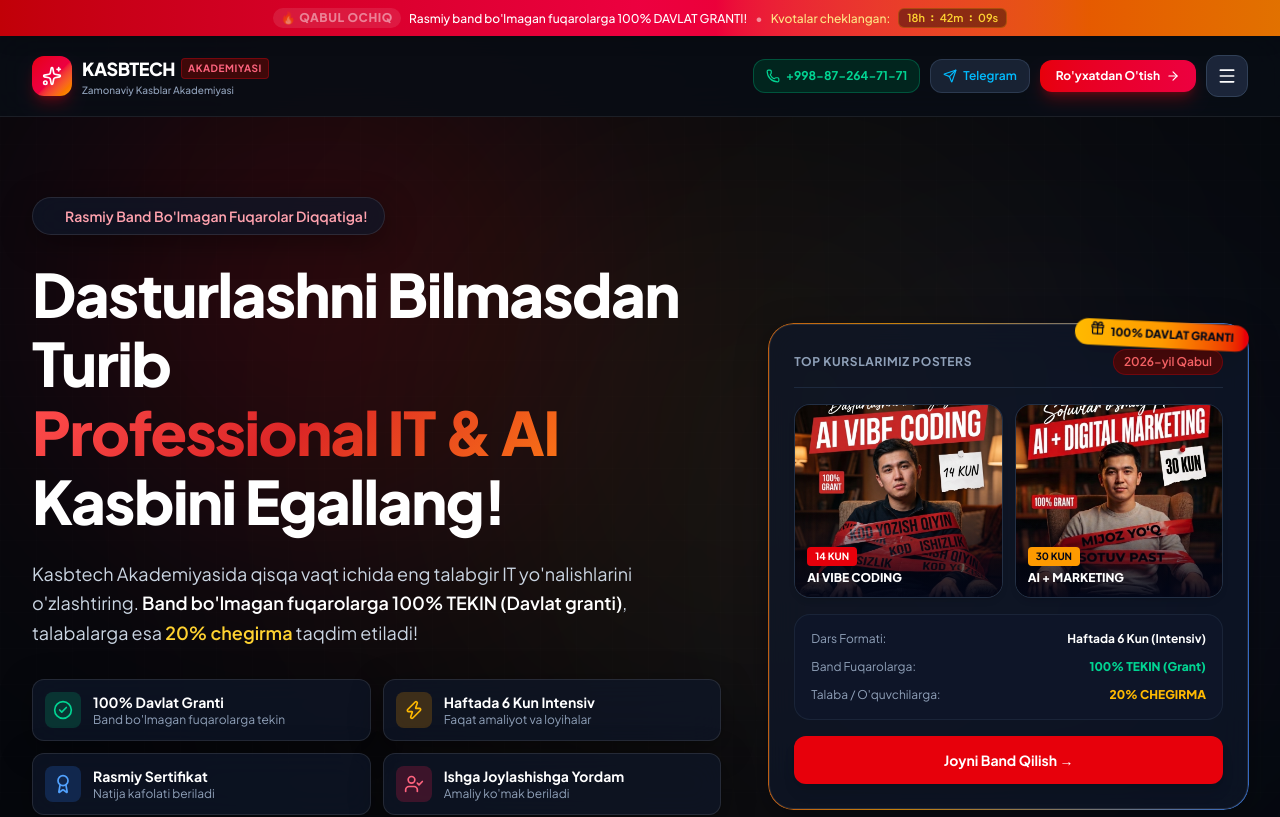
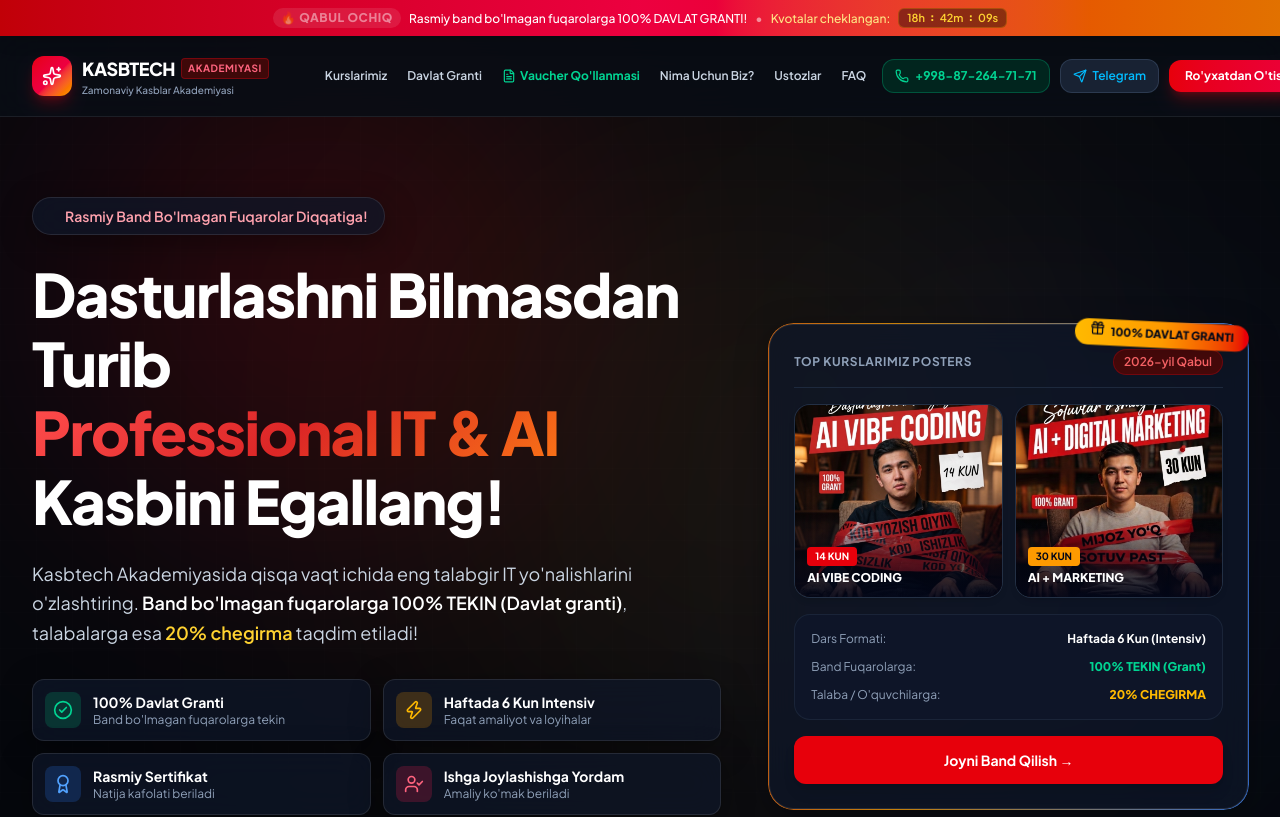
Before and after one commit to Javoxir0804/Kasbtech.uz, a React (Vite) app: page / in a window 1280 px wide. Shown: the top 817 px of the page. Built offline with nearby package versions, Linux system fonts and the light colour scheme.

Commit message:
Fix navbar header layout spacing, add mr-10 to logo, refine responsive breakpoints for zero overlap

```diff
--- a/src/App.jsx
+++ b/src/App.jsx
@@ -256,11 +256,11 @@
           <div className="flex items-center justify-between h-20 gap-4">
 
             {/* LOGO */}
-            <a href="#" className="flex items-center gap-2.5 group shrink-0">
+            <a href="#" className="flex items-center gap-2.5 group shrink-0 mr-6 xl:mr-10">
               <div className="w-10 h-10 rounded-xl bg-gradient-to-br from-red-600 via-rose-600 to-amber-500 flex items-center justify-center shadow-lg shadow-red-600/30 group-hover:scale-105 transition-transform shrink-0">
                 <Sparkles className="w-5 h-5 text-white" />
               </div>
-              <div className="flex flex-col">
+              <div className="flex flex-col shrink-0">
                 <div className="flex items-center gap-1.5">
                   <span className="font-extrabold text-lg tracking-tight text-white">KASBTECH</span>
                   <span className="text-[10px] px-1.5 py-0.5 rounded bg-red-950/90 text-rose-400 border border-red-800/60 font-bold uppercase tracking-wider shrink-0">AKADEMIYASI</span>
@@ -269,8 +269,8 @@
               </div>
             </a>
 
-            {/* NAV LINKS (Clean spacing for 2XL viewports) */}
-            <nav className="hidden 2xl:flex items-center gap-6 text-xs font-semibold text-slate-300 shrink-0">
+            {/* NAV LINKS (Visible on XL viewports 1280px+ with clear spacing) */}
+            <nav className="hidden xl:flex items-center gap-5 text-xs font-semibold text-slate-300 shrink-0">
               <a href="#kurslar" className="hover:text-red-400 transition-colors">Kurslarimiz</a>
               <a href="#grant" className="hover:text-red-400 transition-colors">Davlat Granti</a>
               <a href="#vaucher" className="hover:text-emerald-400 transition-colors text-emerald-400 font-bold flex items-center gap-1"><FileText className="w-3.5 h-3.5" /> Vaucher Qo'llanmasi</a>
@@ -307,10 +307,10 @@
                 <ArrowRight className="w-3.5 h-3.5" />
               </button>
 
-              {/* HAMBURGER BUTTON FOR SCREENS < 1536px (2xl:hidden) */}
+              {/* HAMBURGER BUTTON FOR SCREENS < 1280px (xl:hidden) */}
               <button
                 onClick={() => setIsMobileMenuOpen(!isMobileMenuOpen)}
-                className="2xl:hidden p-2.5 rounded-xl bg-slate-800/90 text-slate-200 hover:text-white border border-slate-700 transition-colors"
+                className="xl:hidden p-2.5 rounded-xl bg-slate-800/90 text-slate-200 hover:text-white border border-slate-700 transition-colors"
                 aria-label="Toggle navigation menu"
               >
                 {isMobileMenuOpen ? <X className="w-5 h-5 text-red-500" /> : <Menu className="w-5 h-5 text-white" />}
@@ -322,7 +322,7 @@
 
         {/* MOBILE & TABLET NAVIGATION DRAWER */}
         {isMobileMenuOpen && (
-          <div className="2xl:hidden glass-nav border-t border-slate-800/90 px-4 pt-4 pb-6 space-y-4 animate-slide-down shadow-2xl">
+          <div className="xl:hidden glass-nav border-t border-slate-800/90 px-4 pt-4 pb-6 space-y-4 animate-slide-down shadow-2xl">
             <nav className="flex flex-col space-y-2.5 font-semibold text-slate-200 text-sm">
               <a
                 href="#kurslar"
```
